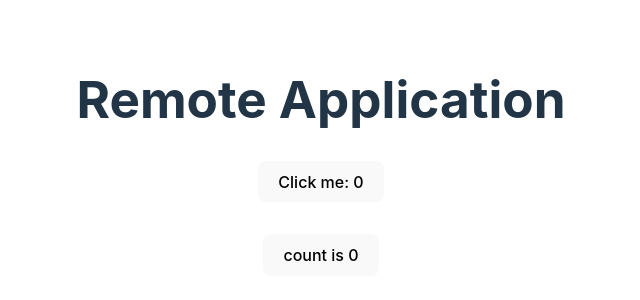
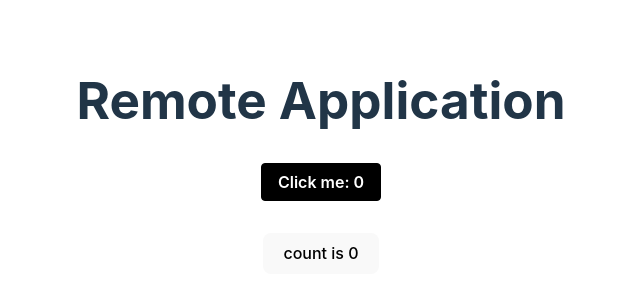
Before and after one commit to williamalonso/desafio-frontend-teddy, a React (Vite) app in the folder remote/: page / in a window 1280 px wide. Shown: the part 228-528 px from the top of the page, without its empty margins (319-959 px from the left). Built offline with nearby package versions, Linux system fonts and the light colour scheme.

Commit message:
:zap: configuring

```diff
--- a/remote/src/App.jsx
+++ b/remote/src/App.jsx
@@ -3,7 +3,7 @@ import reactLogo from './assets/react.svg'
 import viteLogo from '/vite.svg'
 import './App.css'
 
-import Button from "./Button";
+import Button from './components/button/Button'
 
 function App() {
   const [count, setCount] = useState(0);
--- /dev/null
+++ b/remote/src/components/button/Button.css
@@ -0,0 +1,11 @@
+.shared-btn {
+  background: #000;
+  color: #fff;
+  border: 1px solid #000;
+  border-radius: 4px;
+  padding: 8px 16px;
+  font-size: 16px;
+  font-weight: 600;
+  cursor: pointer;
+  transition: all 0.2s ease-in-out;
+}
--- a/remote/src/Button.jsx
+++ b/remote/src/components/button/Button.jsx
@@ -1,4 +1,5 @@
-import { useState } from "react"
+import { useState } from "react";
+import "./Button.css";
 
 export const Button = () => {
   const [state, setState] = useState(0);
--- a/remote/vite.config.js
+++ b/remote/vite.config.js
@@ -10,7 +10,7 @@ export default defineConfig({
       name: "remote_app",
       filename: "remoteEntry.js",
       exposes: {
-        "./Button": "./src/Button",
+        "./Button": "./src/components/button/Button",
       },
       shared: ["react", "react-dom"],
     }),
```
